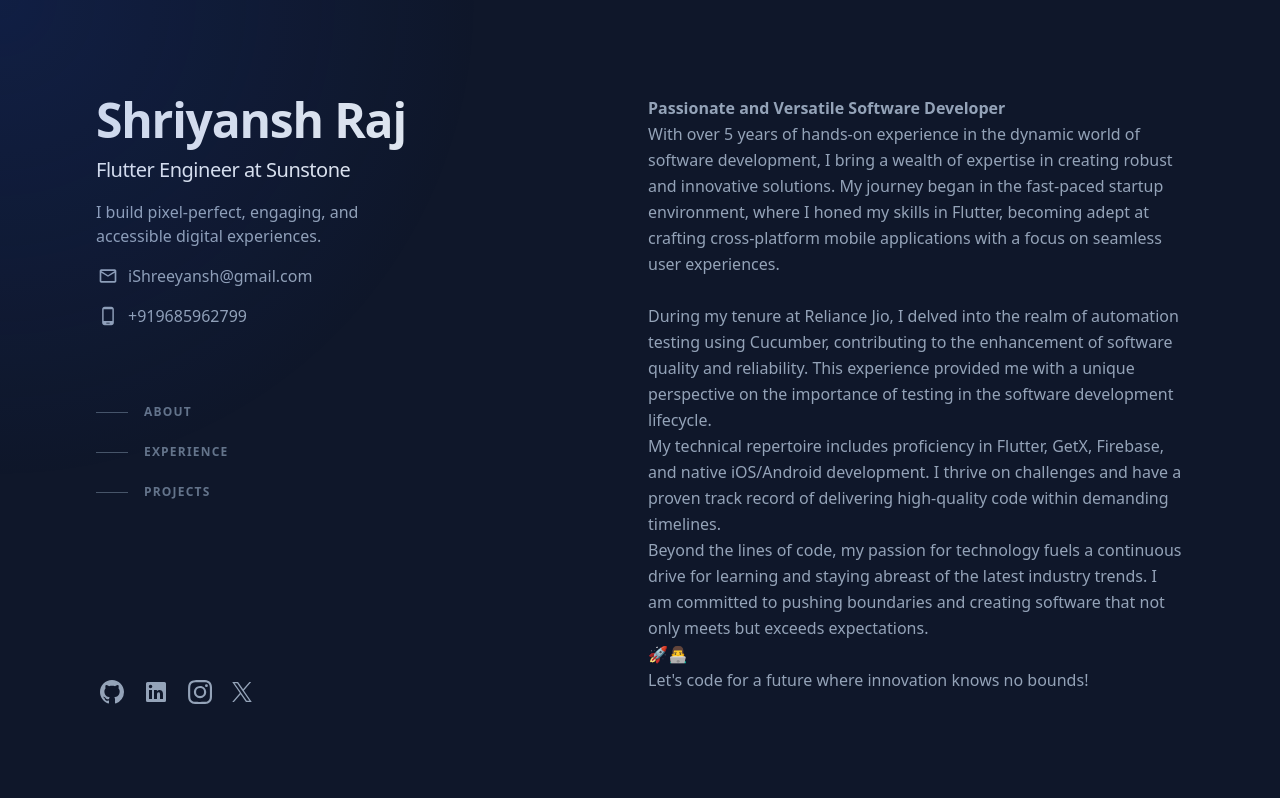
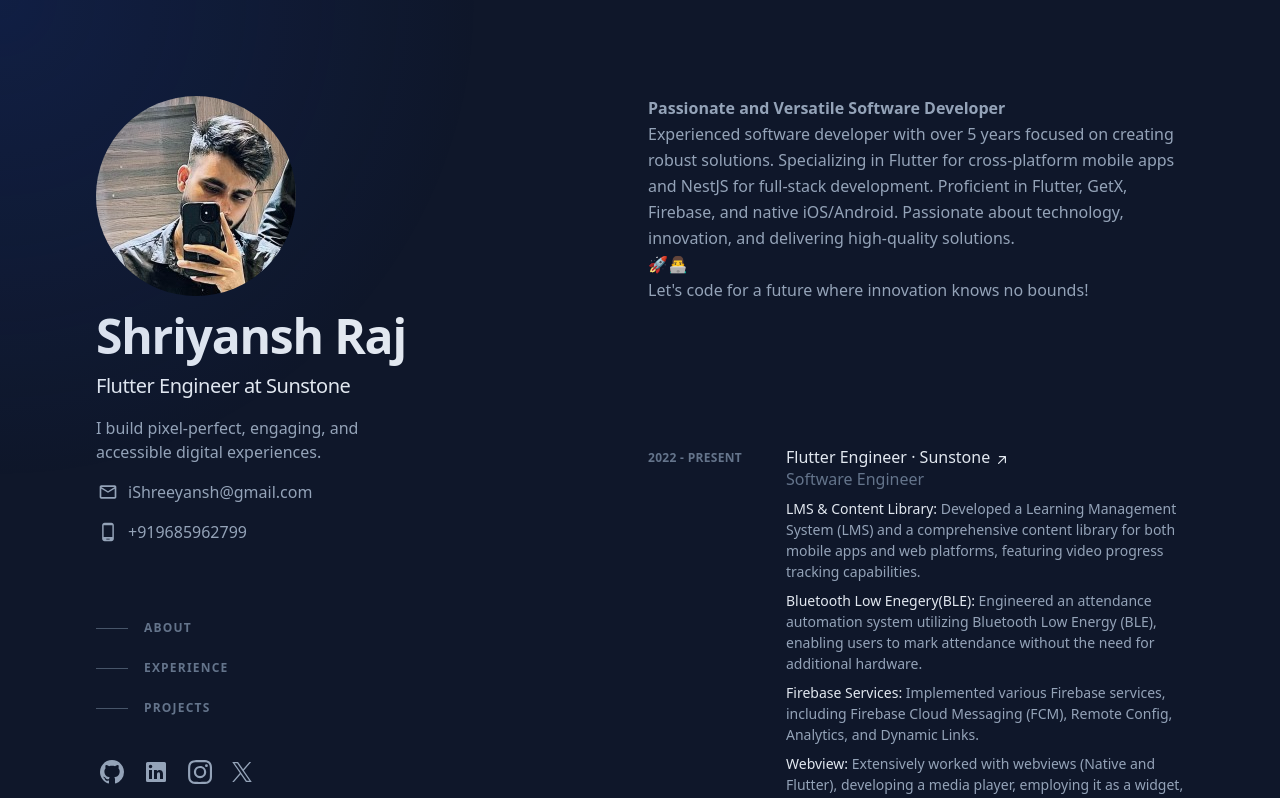
Before and after one commit to sudhanshukumar10/portfolio, a Next.js app: page / in a window 1280 px wide. Shown: the top 798 px of the page. Built offline with nearby package versions, Linux system fonts and the light colour scheme.

Commit message:
Some changes

```diff
--- a/src/app/page.tsx
+++ b/src/app/page.tsx
@@ -8,6 +8,7 @@ import Experience from "./widgets/experience";
 import LinkArrow from "./widgets/svgs";
 import Project from "./widgets/project";
 import DescriptionPoint from "./widgets/description_point";
+import Image from 'next/image'
 
 export default function Home() {
   const [cursorPosition, setCursorPosition] = useState({ x: 0, y: 0 });
@@ -32,6 +33,9 @@ export default function Home() {
         <div className="lg:flex lg:justify-between lg:gap-4">
           <header className="lg:sticky lg:top-0 lg:flex lg:max-h-screen lg:w-1/2 lg:flex-col lg:justify-between lg:py-24">
             <div>
+
+             <Image src = "/shriyansh.jpeg" alt="Shriyansh Raj" width={200} height={200} style={{borderRadius : "50%", marginBottom: 16,}}/>
+
               <h1 className="text-4xl font-bold tracking-tight text-slate-200 sm:text-5xl">
                 <a href="/">Shriyansh Raj</a>
               </h1>
--- a/src/app/widgets/bio.tsx
+++ b/src/app/widgets/bio.tsx
@@ -1,4 +1,4 @@
-export default function Bio(props: {  }) {
+export default function Bio(props: {}) {
   return (
     <section
       id="about"
@@ -15,32 +15,11 @@ export default function Bio(props: {  }) {
           <strong>Passionate and Versatile Software Developer</strong>
         </p>
         <p>
-            With over 5 years of hands-on experience in the dynamic world of
-            software development, I bring a wealth of expertise in creating robust
-            and innovative solutions. My journey began in the fast-paced startup
-            environment, where I honed my skills in Flutter, becoming adept at
-            crafting cross-platform mobile applications with a focus on seamless
-            user experiences.
-          </p>
-          <br />
-          <p>
-            During my tenure at Reliance Jio, I delved into the realm of
-            automation testing using Cucumber, contributing to the enhancement of
-            software quality and reliability. This experience provided me with a
-            unique perspective on the importance of testing in the software
-            development lifecycle.
-          </p>
-          <p>
-            My technical repertoire includes proficiency in Flutter, GetX,
-            Firebase, and native iOS/Android development. I thrive on challenges
-            and have a proven track record of delivering high-quality code within
-            demanding timelines.
-          </p>
-          <p>
-            Beyond the lines of code, my passion for technology fuels a continuous
-            drive for learning and staying abreast of the latest industry trends.
-            I am committed to pushing boundaries and creating software that not
-            only meets but exceeds expectations.
+          Experienced software developer with over 5 years focused on creating
+          robust solutions. Specializing in Flutter for cross-platform mobile
+          apps and NestJS for full-stack development. Proficient in Flutter,
+          GetX, Firebase, and native iOS/Android. Passionate about technology,
+          innovation, and delivering high-quality solutions.
         </p>
         <p className="emoji">🚀👨‍💻</p>
         <p>Let&apos;s code for a future where innovation knows no bounds!</p>
```
Also changed, not shown: public/link_arrow.svg (deleted), public/shriyansh.jpeg (added). Lines whose indentation alone changed are shown as unchanged.
